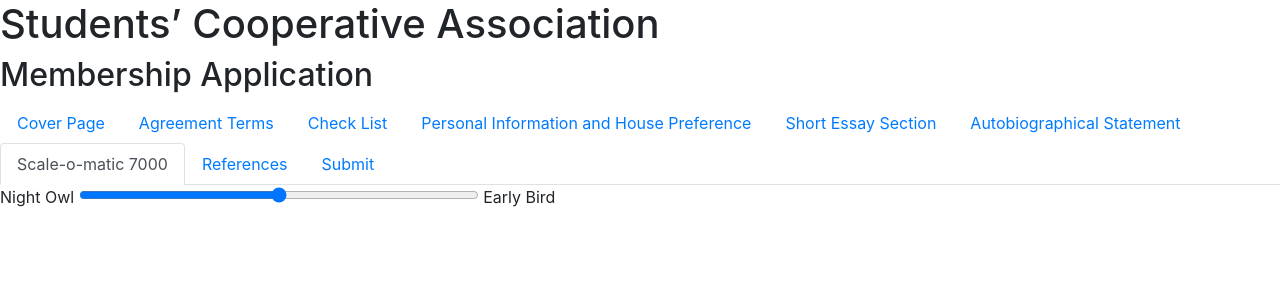
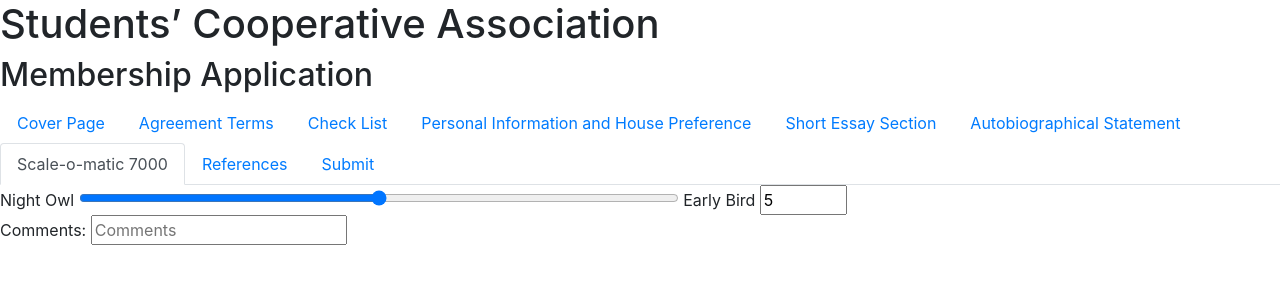
Before and after one commit to antoniojsp/sca_application, a Flask app: page / in a window 1280 px wide, after a click on "Scale-o-matic 7000". Shown: the top 300 px of the page. Run offline with Flask 2, Linux system fonts and the light colour scheme.

Commit message:
form rNGE INPUT WORKS

```diff
--- a/form.py
+++ b/form.py
@@ -130,8 +130,40 @@ class AutobiographicalForm(FlaskForm):
 
 class ScaleOMatic(FlaskForm):
 
-    range1 = IntegerRangeField(label="Night Owl", render_kw = {"min": 0, "max": 10, "step": 1, "style": "width:400px;", "oninput":"this.nextElementSibling.value = this.value"})
+    range1 = IntegerRangeField(render_kw = {"min": 0,
+                                            "max": 10,
+                                            "step": 1,
+                                            "style": "width:600px;",
+                                            "oninput":"amount.value=range1.value" })
+    # input1 = IntegerField(render_kw={"id": "amount",
+    #                                  "type": "number",
+    #                                  "value": "5",
+    #                                  "min": "0",
+    #                                  "max": "200",
+    #                                  "oninput":'range1.value=amount.value'})
 
+    comment1 = StringField("Comments:",render_kw={"placeholder":"Comments"})
+
+    # range2 = IntegerRangeField(label="Night Owl", render_kw = {"min": 0, "max": 10, "step": 1, "style": "width:600px;"})
+    # comment2 = StringField("Comments:",render_kw={"placeholder":"Comments"})
+    #
+    # range3 = IntegerRangeField(label="Night Owl", render_kw = {"min": 0, "max": 10, "step": 1, "style": "width:600px;"})
+    # comment3 = StringField("Comments:",render_kw={"placeholder":"Comments"})
+    #
+    # range4 = IntegerRangeField(label="Night Owl", render_kw = {"min": 0, "max": 10, "step": 1, "style": "width:600px;"})
+    # comment4 = StringField("Comments:",render_kw={"placeholder":"Comments"})
+    #
+    # range5 = IntegerRangeField(label="Night Owl", render_kw = {"min": 0, "max": 10, "step": 1, "style": "width:600px;"})
+    # comment5 = StringField("Comments:",render_kw={"placeholder":"Comments"})
+    #
+    # range6 = IntegerRangeField(label="Night Owl", render_kw = {"min": 0, "max": 10, "step": 1, "style": "width:600px;"})
+    # comment6 = StringField("Comments:",render_kw={"placeholder":"Comments"})
+    #
+    # range7 = IntegerRangeField(label="Night Owl", render_kw = {"min": 0, "max": 10, "step": 1, "style": "width:600px;"})
+    # comment7 = StringField("Comments:",render_kw={"placeholder":"Comments"})
+    #
+    # range8 = IntegerRangeField(label="Night Owl", render_kw = {"min": 0, "max": 10, "step": 1, "style": "width:600px;"})
+    # comment8 = StringField("Comments:",render_kw={"placeholder":"Comments"})
 
 
 
--- a/templates/index.html
+++ b/templates/index.html
@@ -353,7 +353,56 @@ Upon joining the SCA, I will attend orientation workshops and trainings.
 
       <div>
             Night Owl {{ form.range.range1 }} Early Bird
-      </div>
+           <input id="amount" type="number" value="5" min="0" max="10" oninput="range1.value=amount.value" /><br>
+          {{ form.range.comment1.label }}
+          {{ form.range.comment1 }}
+
+<!--      </div>-->
+<!--            <div>-->
+<!--            Extrovert {{ form.range.range2 }} Introvert-->
+<!--           <input id="amount" type="number" value="5" min="0" max="200" oninput="range1.value=amount.value" /><br>-->
+<!--          {{ form.range.comment1.label }}-->
+<!--          {{ form.range.comment1 }}-->
+<!--      </div>-->
+<!--            <div>-->
+<!--            Studious {{ form.range.range3 }} Partier-->
+<!--           <input id="amount" type="number" value="5" min="0" max="200" oninput="range1.value=amount.value" /><br>-->
+<!--          {{ form.range.comment1.label }}-->
+<!--          {{ form.range.comment1 }}-->
+<!--      </div>      <div>-->
+<!--            Non Smoker{{ form.range.range4 }} Smoker-->
+<!--           <input id="amount" type="number" value="5" min="0" max="200" oninput="range1.value=amount.value" /><br>-->
+<!--          {{ form.range.comment1.label }}-->
+<!--          {{ form.range.comment1 }}-->
+<!--      </div>      <div>-->
+<!--            Lous {{ form.range.range5 }} Quiet-->
+<!--           <input id="amount" type="number" value="5" min="0" max="200" oninput="range1.value=amount.value" /><br>-->
+<!--          {{ form.range.comment1.label }}-->
+<!--          {{ form.range.comment1 }}-->
+<!--      </div>      <div>-->
+<!--            Team Member {{ form.range.range6 }} Team Leader-->
+<!--           <input id="amount" type="number" value="5" min="0" max="200" oninput="range1.value=amount.value" /><br>-->
+<!--          {{ form.range.comment1.label }}-->
+<!--          {{ form.range.comment1 }}-->
+<!--      </div>      <div>-->
+<!--            Night Owl {{ form.range.range7 }} Early Bird-->
+<!--           <input id="amount" type="number" value="5" min="0" max="200" oninput="range1.value=amount.value" /><br>-->
+<!--          {{ form.range.comment1.label }}-->
+<!--          {{ form.range.comment1 }}-->
+<!--      </div>      <div>-->
+<!--            Meat Eater {{ form.range.range8 }} Vegan-->
+<!--           <input id="amount" type="number" value="5" min="0" max="200" oninput="range1.value=amount.value" /><br>-->
+<!--          {{ form.range.comment1.label }}-->
+<!--          {{ form.range.comment1 }}-->
+<!--      </div>-->
+<!--      <div>-->
+<!--            Doer {{ form.range.range1 }} Thinker-->
+<!--           <input id="amount" type="number" value="5" min="0" max="200" oninput="range1.value=amount.value" /><br>-->
+<!--          {{ form.range.comment1.label }}-->
+<!--          {{ form.range.comment1 }}-->
+<!--      </div>-->
+
+
   </div>
 
   <div class="tab-pane fade" id="references" role="tabpanel" aria-labelledby="references-tab">..references.</div>
```
